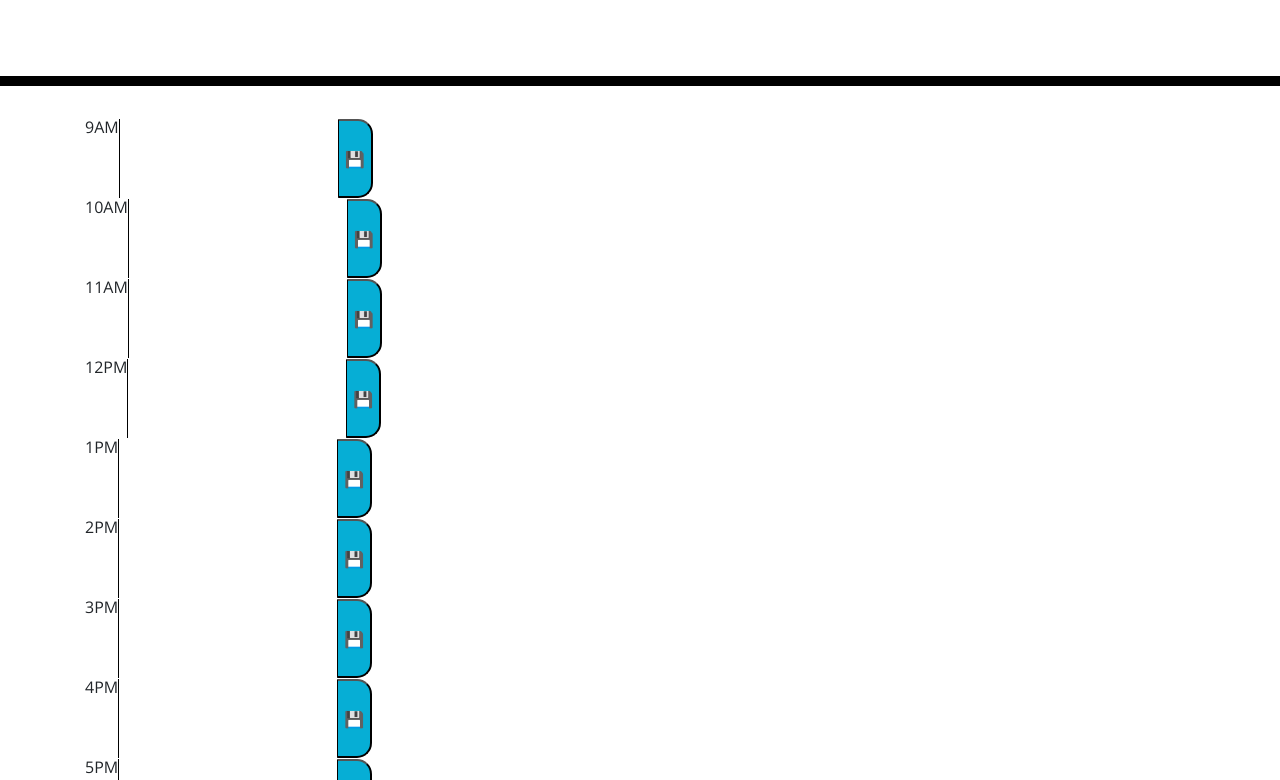
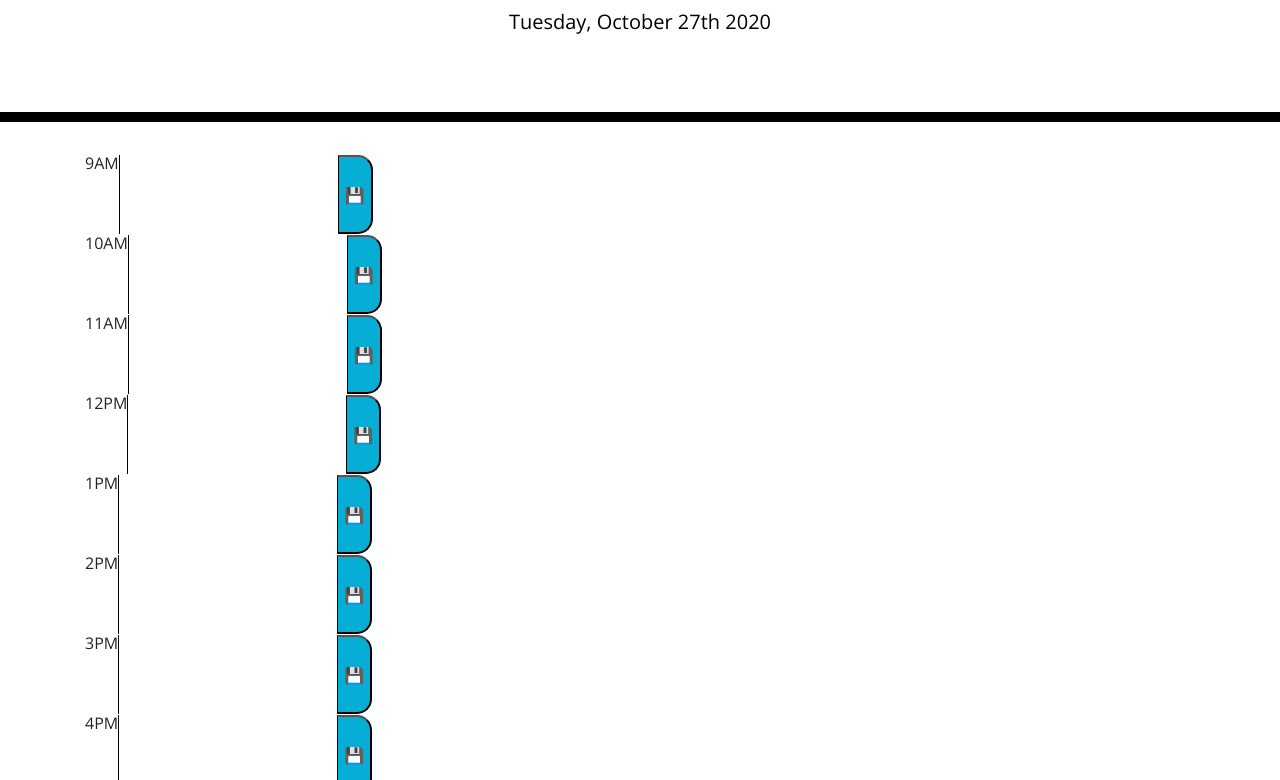
Before and after one commit to Greg15323/grind_and_hustle_scheduler, a plain HTML site: page index.html in a window 1280 px wide. Shown: the part 182-962 px from the top of the page. Drawn offline with nearby package versions, Linux system fonts and the light colour scheme.

Commit message:
added script src

```diff
--- a/index.html
+++ b/index.html
@@ -96,5 +96,6 @@
 
     <script src="https://code.jquery.com/jquery-3.4.1.min.js"></script>
     <script src="https://cdnjs.cloudflare.com/ajax/libs/moment.js/2.24.0/moment.min.js"></script>
+    <script src = "script.js" type="text/javascript"></script>
   </body>
 </html>
--- a/script.js
+++ b/script.js
@@ -1,4 +1,4 @@
-$(document).ready(function() {
+$(document).ready(function () {
 
     var dateParagraph = $("#currentDay");
     var todayDate = moment().format('dddd, MMMM Do YYYY');
```
Lines whose indentation alone changed are shown as unchanged.
